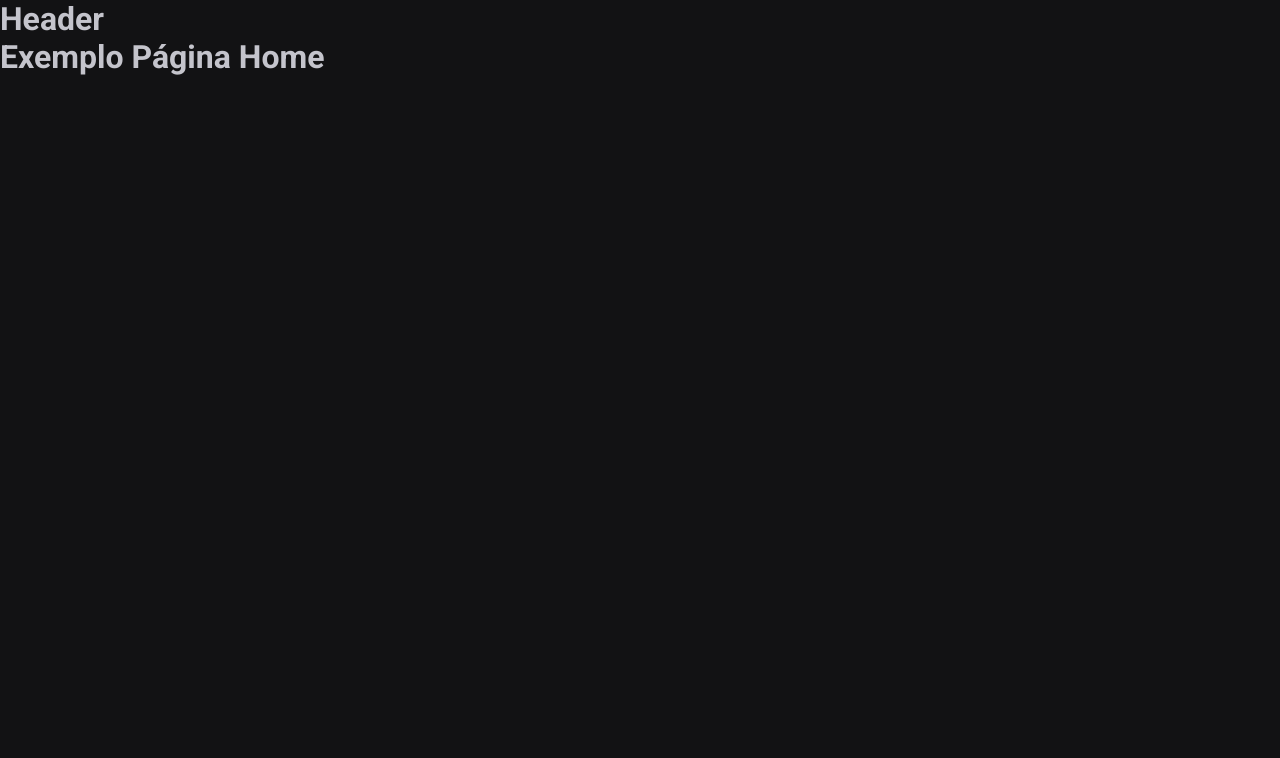
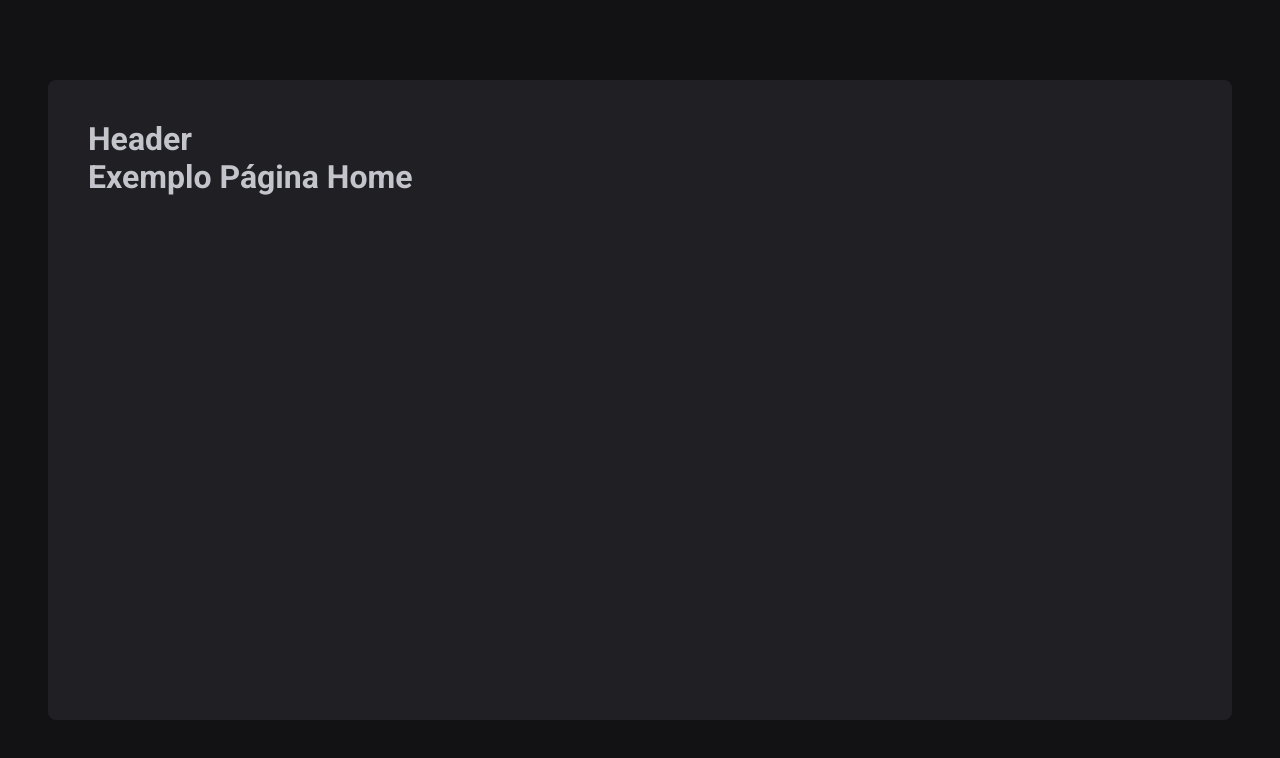
Before and after one commit to Juliocoi/Pomodoro, a React (Vite) app: page / in a window 1280 px wide. Shown: the top 758 px of the page. Built offline with nearby package versions, Linux system fonts and the light colour scheme.

Commit message:
estilização de layout padrão

```diff
--- a/src/@types/style.d.ts
+++ b/src/@types/style.d.ts
@@ -5,7 +5,7 @@ type ThemeType = typeof defaultTheme;
 
 /*
 * cria(sobrescreve, na verdade) tipagem para o módulo Styled-components para tornar-lo acessível em outros arquivos
-* para tirar o erro "Property 'primary' does not exist on type 'DefaultTheme'" no background do botão no arquivo Button.styles
+* retira o aviso de erro "Property 'primary' does not exist on type 'DefaultTheme'" no background do botão no arquivo Button.styles
 */
 declare module 'styled-components' {
   export interface DefaultTheme extends ThemeType {}
--- a/src/Router.tsx
+++ b/src/Router.tsx
@@ -1,7 +1,7 @@
 import { Routes, Route } from "react-router-dom";
 import { Home } from "./pages/Home";
 import { History } from "./pages/History";
-import { DefaultLayout } from "./layouts/DefaultLayout";
+import { DefaultLayout } from "./layouts/DefaultLayout/DefaultLayout";
 
 export function Router() {
   return (
--- a/src/layouts/DefaultLayout.tsx
+++ b/src/layouts/DefaultLayout/DefaultLayout.tsx
@@ -1,12 +1,13 @@
 // componente criado para posicionar um header fixo em todas as páginas e evitar que o header fique sendo renderizado novamente em cada pág.
 import { Outlet } from "react-router-dom";
-import { Header } from "../components/Header";
+import { Header } from "../../components/Header";
+import { LayoutContainer } from "./styles";
 
 export function DefaultLayout() {
   return (
-    <div>
+    <LayoutContainer>
       <Header />
       <Outlet /> {/*Componente do react-router-dom para informar onde vai posicionar o conteúdo da página.*/}
-    </div>
+    </LayoutContainer>
   )
 }
--- /dev/null
+++ b/src/layouts/DefaultLayout/styles.ts
@@ -0,0 +1,14 @@
+import styled from "styled-components";
+
+export const LayoutContainer = styled.div`
+  max-width: 74rem;
+  height: calc(100vh - 10rem);
+  margin: 5rem auto;
+  padding: 2.5rem;
+
+  background-color: ${props => props.theme["gray-800"]};
+  border-radius: 8px;
+
+  display: flex;
+  flex-direction: column;
+`;
```
